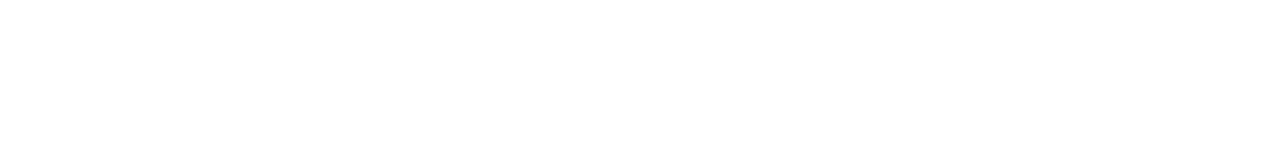
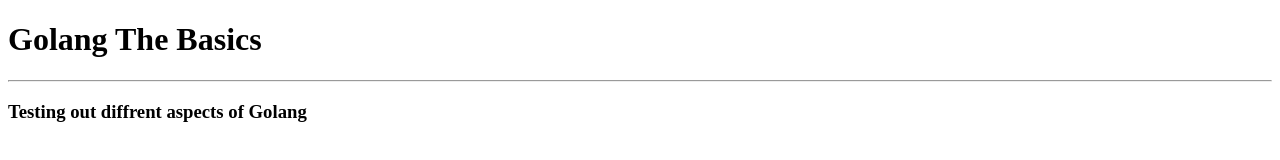
Before and after one commit to BuddhaTheChef/testgo, a plain HTML site: page index.html in a window 1280 px wide. Drawn offline with Linux system fonts and the light colour scheme.

Commit message:
golang the basics

```diff
--- a/index.html
+++ b/index.html
@@ -5,6 +5,8 @@
     <title>Golang test</title>
   </head>
   <body>
-
+    <h1>Golang The Basics</h1>
+    <hr />
+    <h3>Testing out diffrent aspects of Golang</h3>
   </body>
 </html>
```
